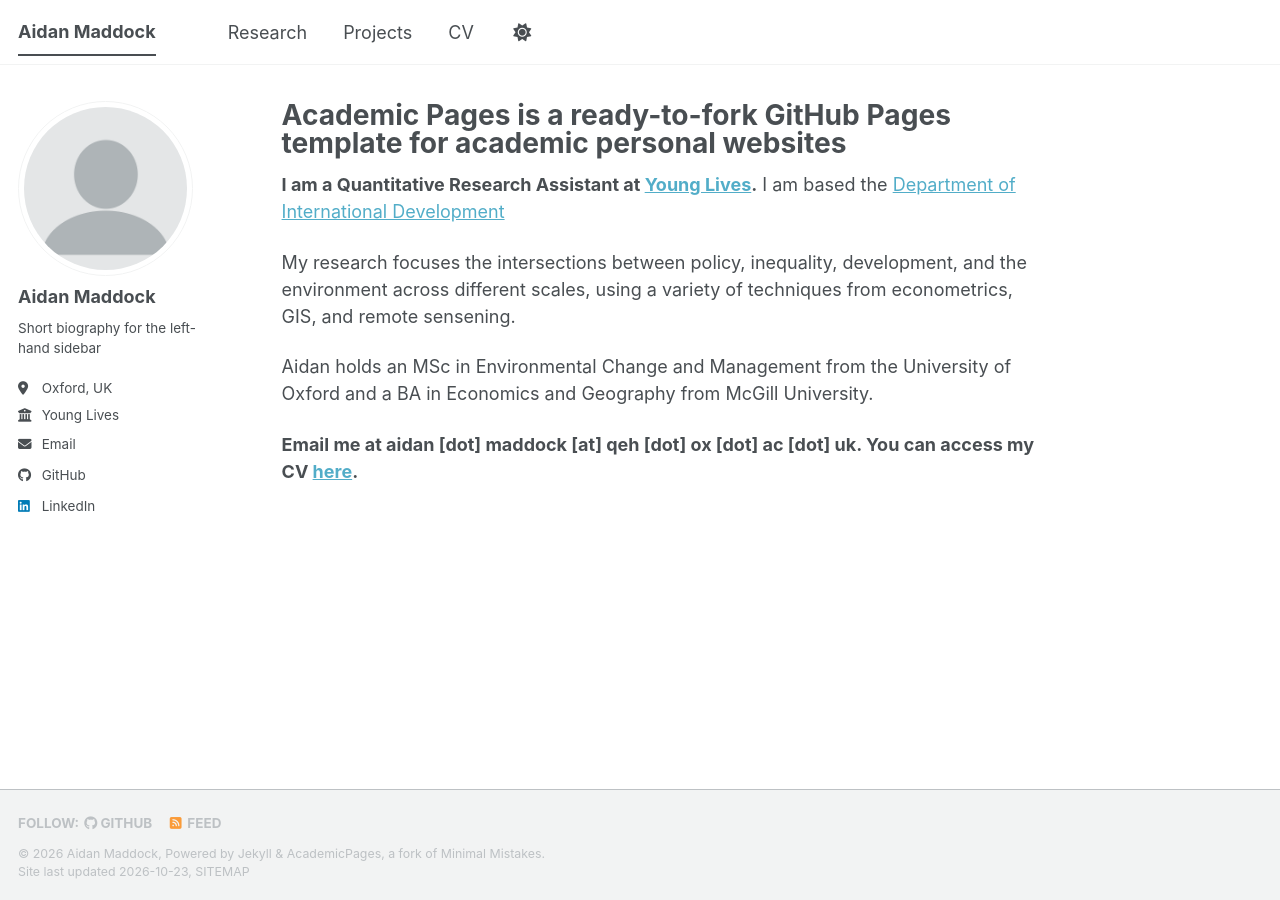
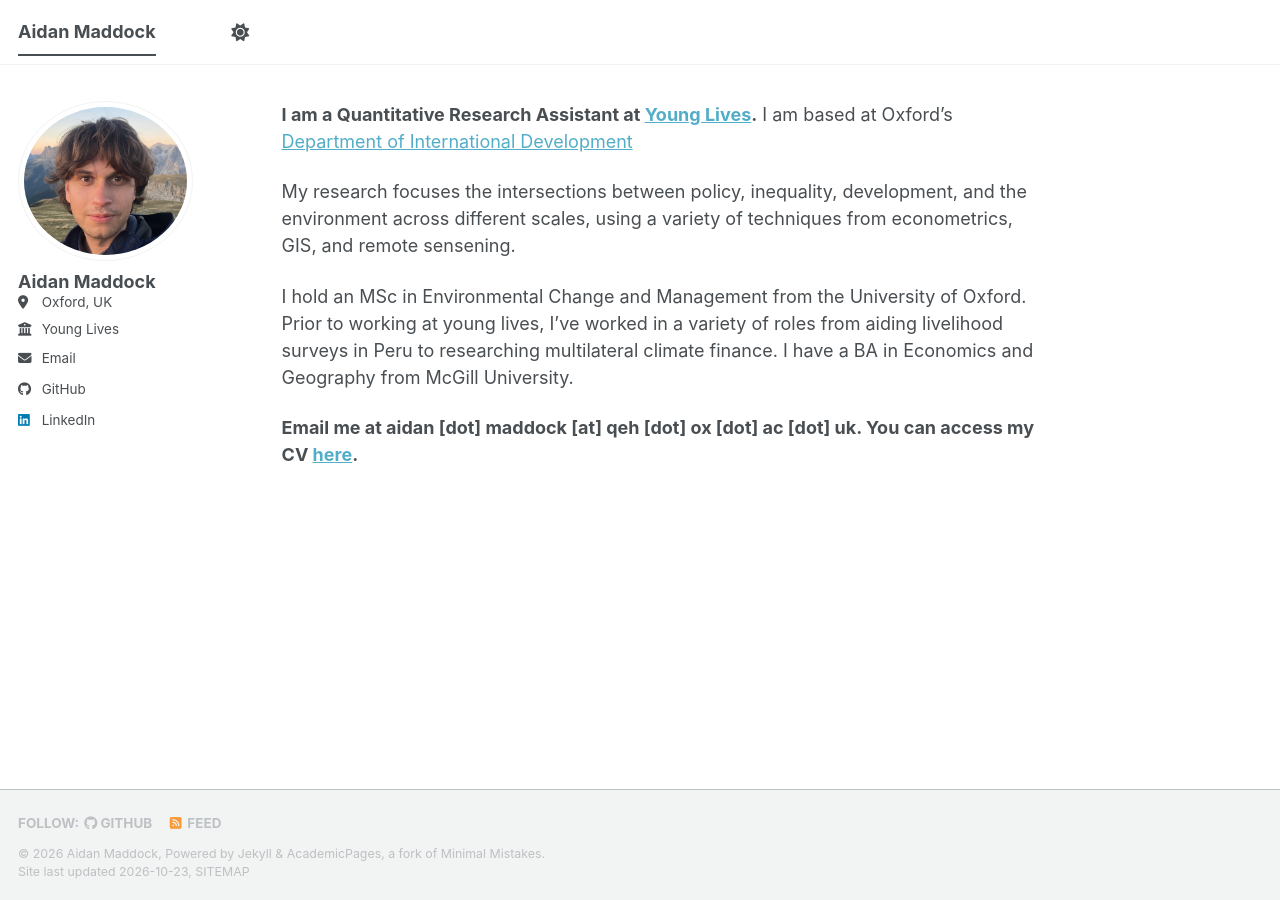
Before and after one commit to AidanMaddock/aidanmaddock.github.io, a Jekyll site: the page built from _pages/about.md, in a window 1280 px wide. Built offline with Jekyll 4.4.1, drawn with Linux system fonts in a browser that asks for light colours; a style sheet for code colours, icons or effects is not loaded.

```diff
--- a/_config.yml
+++ b/_config.yml
@@ -23,10 +23,10 @@
 #               Additional customization can be done by editing /_includes/author-profile.html
 author:
   # Biographic information
-  avatar           : "profile.png"
+  avatar           : "Profilepic_1.jpeg"
   name             : "Aidan Maddock"
   pronouns         : # example: "she/her"
-  bio              : "Short biography for the left-hand sidebar"
+  bio              : #"Short biography for the left-hand sidebar"
   location         : "Oxford, UK"
   employer         : "Young Lives"
   uri              : # URL
--- a/_data/authors.yml
+++ b/_data/authors.yml
@@ -1,7 +1,7 @@
 # Authors
 
 Name Name:
-  name        : "Name Name"
+  name        : "Aidan Maddock"
   uri         : "https://name.com"
   email       : "name@name.com"
   bio         : "This is the first name."
--- a/_pages/about.md
+++ b/_pages/about.md
@@ -1,16 +1,16 @@
 ---
 permalink: /
-title: "Academic Pages is a ready-to-fork GitHub Pages template for academic personal websites"
+title: #"Academic Pages is a ready-to-fork GitHub Pages template for academic personal websites"
 author_profile: true
 redirect_from:
   - /about/
   - /about.html
 ---
 
-**I am a Quantitative Research Assistant at [Young Lives](https://www.younglives.org.uk/).** I am based the [Department of International Development](https://www.qeh.ox.ac.uk/)
+**I am a Quantitative Research Assistant at [Young Lives](https://www.younglives.org.uk/).** I am based at Oxford's [Department of International Development](https://www.qeh.ox.ac.uk/)
 
 My research focuses the intersections between policy, inequality, development, and the environment across different scales, using a variety of techniques from econometrics, GIS, and remote sensening.
 
-Aidan holds an MSc in Environmental Change and Management from the University of Oxford and a BA in Economics and Geography from McGill University.
+I hold an MSc in Environmental Change and Management from the University of Oxford. Prior to working at young lives, I've worked in a variety of roles from aiding livelihood surveys in Peru to researching multilateral climate finance. I have a BA in Economics and Geography from McGill University.
 
 **Email me at aidan [dot] maddock [at] qeh [dot] ox [dot] ac [dot] uk. You can access my CV [here](https://aidanmaddock.github.io/files/CV Aidan Maddock.pdf).**
```
Also changed, not shown: _data/navigation.yml (+6 -6 lines), images/Profilepic_1.jpeg (added).
